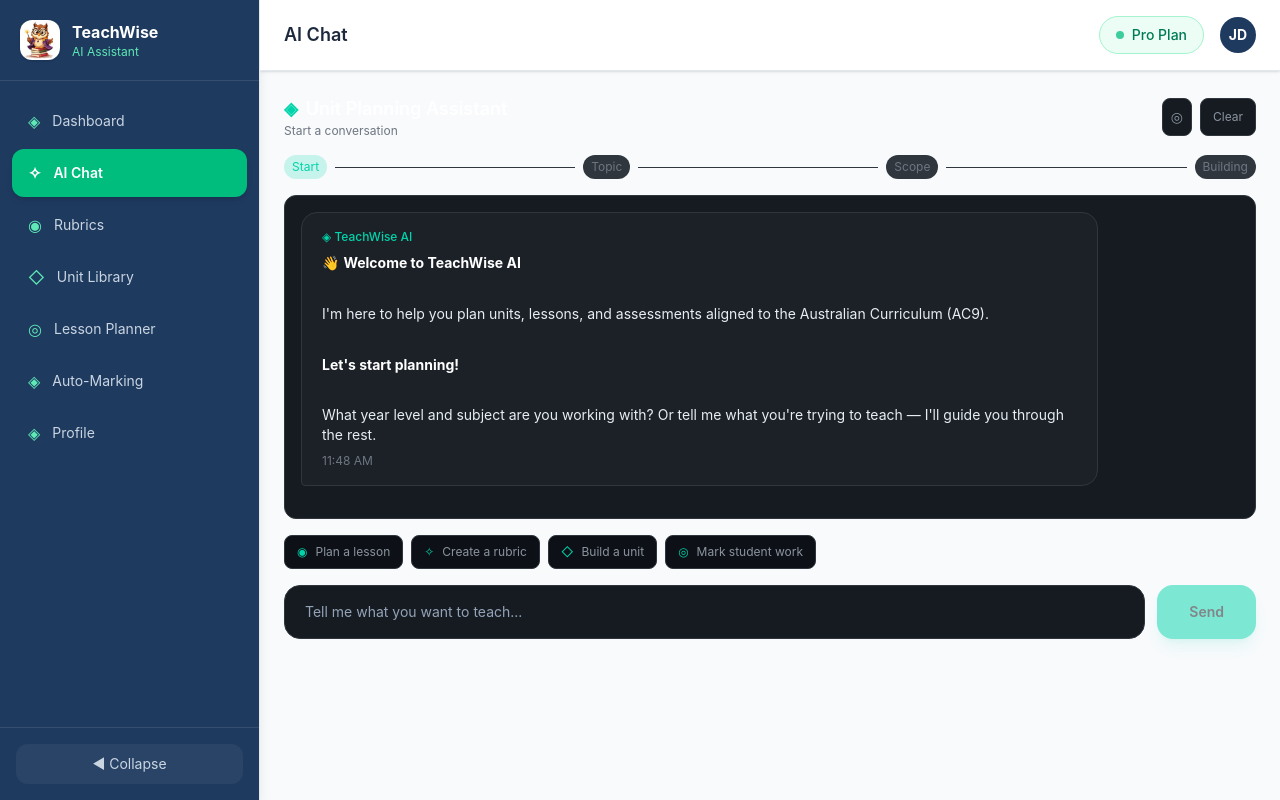
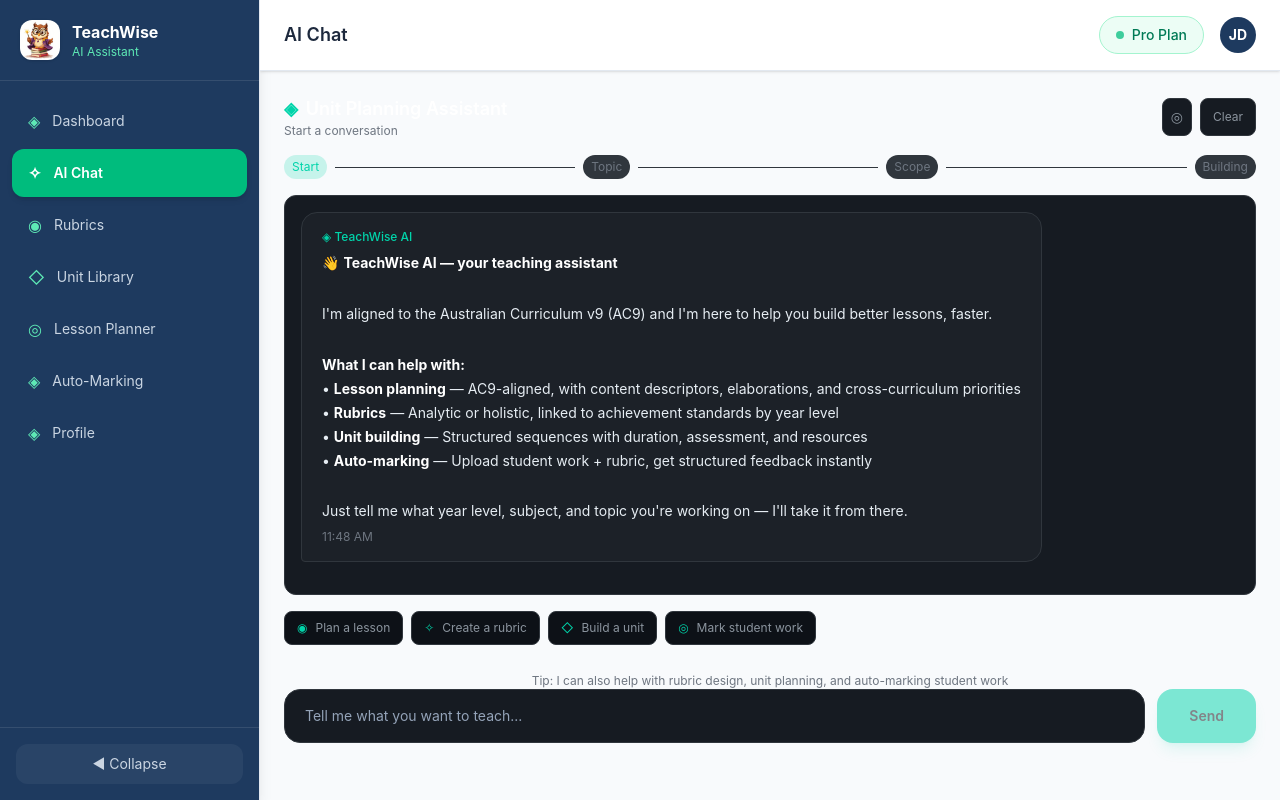
Before and after one commit to duskmetamask-bit/teachwise-ai, a Next.js app: page /chat in a window 1280 px wide. Built offline with nearby package versions, Linux system fonts and the light colour scheme.

Commit message:
feat: better chat onboarding, tip text, smart shortcuts

```diff
--- a/app/(app)/chat/page.tsx
+++ b/app/(app)/chat/page.tsx
@@ -14,13 +14,17 @@
   { label: 'Mark student work', icon: '◎', targetPage: '/automark', prefill: 'automark' },
 ];
 
-const defaultWelcome = `👋 **Welcome to TeachWise AI**
+const defaultWelcome = `👋 **TeachWise AI — your teaching assistant**
 
-I'm here to help you plan units, lessons, and assessments aligned to the Australian Curriculum (AC9).
+I'm aligned to the Australian Curriculum v9 (AC9) and I'm here to help you build better lessons, faster.
 
-**Let's start planning!**
+**What I can help with:**
+• **Lesson planning** — AC9-aligned, with content descriptors, elaborations, and cross-curriculum priorities
+• **Rubrics** — Analytic or holistic, linked to achievement standards by year level
+• **Unit building** — Structured sequences with duration, assessment, and resources
+• **Auto-marking** — Upload student work + rubric, get structured feedback instantly
 
-What year level and subject are you working with? Or tell me what you're trying to teach — I'll guide you through the rest.`;
+Just tell me what year level, subject, and topic you're working on — I'll take it from there.`;
 
 export default function ChatPage() {
   const [messages, setMessages] = useState<Message[]>([
@@ -386,6 +390,11 @@
         })}
       </div>
 
+      {/* Tip */}
+      <p className="text-xs text-[#6E7681] text-center mt-3">
+        Tip: I can also help with rubric design, unit planning, and auto-marking student work
+      </p>
+
       {/* Input */}
       <div className="flex gap-3">
         <input
```
